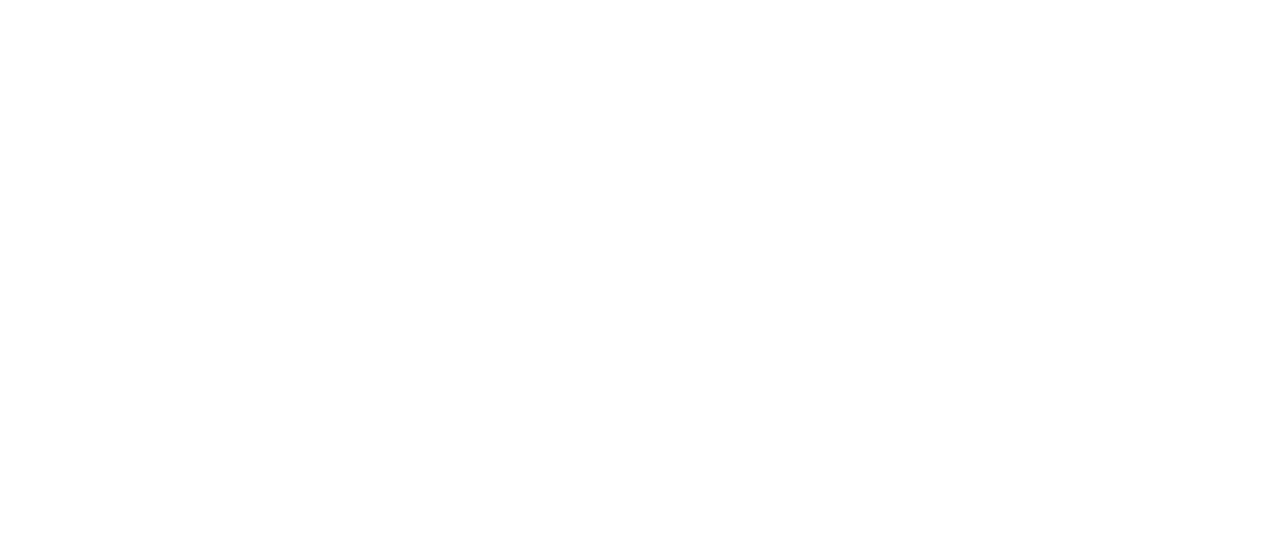
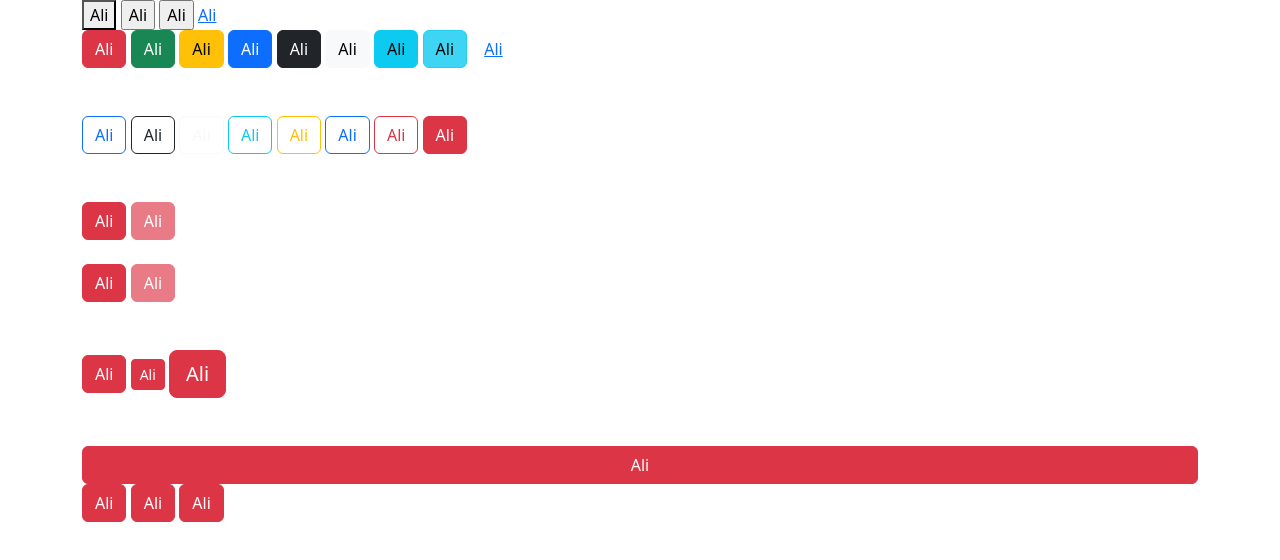
Before and after one commit to alibabaie/Learn-BootStrap5, a plain HTML site: page index.html in a window 1280 px wide. Drawn offline with Linux system fonts and the light colour scheme.

Commit message:
section3 session28

```diff
--- a/index.html
+++ b/index.html
@@ -10,12 +10,89 @@
     <!-- <link rel="stylesheet" href="./BootStrap/Css/bootstrap.rtl.min.css"> -->
     <!-- <link rel="stylesheet" href="https://cdn.jsdelivr.net/npm/bootstrap@5.3.3/dist/css/bootstrap.rtl.min.css" integrity="sha384-dpuaG1suU0eT09tx5plTaGMLBsfDLzUCCUXOY2j/LSvXYuG6Bqs43ALlhIqAJVRb" crossorigin="anonymous"> -->
     <link rel="stylesheet" href="./Css/style.css">
-    <title>Position 2</title>
+    <title>Buttons</title>
 </head>
 
 <body>
 
+<div class="container">
 
+    <button>Ali</button>
+    <input type="submit" value="Ali">
+    <input type="reset" value="Ali">
+    <a href="#">Ali</a>
+
+</div>
+
+<!-- ------------------------------- -->
+
+<div class="container">
+
+    <button class="btn btn-danger">Ali</button>
+    <input type="submit" value="Ali" class="btn btn-success">
+    <input type="reset" value="Ali" class="btn btn-warning">
+    <a href="#" class="btn btn-primary">Ali</a>
+    <a href="#" class="btn btn-dark">Ali</a>
+    <a href="#" class="btn btn-light">Ali</a>
+    <a href="#" class="btn btn-info">Ali</a>
+    <a href="#" class="btn btn-info active">Ali</a>
+    <a href="#" class="btn btn-link">Ali</a>
+
+</div>
+
+<!-- --------------------------------- -->
+
+
+<div class="container mt-5">
+
+    <a href="#" class="btn btn-outline-primary">Ali</a>
+    <a href="#" class="btn btn-outline-dark">Ali</a>
+    <a href="#" class="btn btn-outline-light">Ali</a>
+    <a href="#" class="btn btn-outline-info">Ali</a>
+    <!-- <a href="#" class="btn btn-outline-link">Ali</a> -->
+    <a href="#" class="btn btn-outline-warning">Ali</a>
+    <a href="#" class="btn btn-outline-primary">Ali</a>
+    <a href="#" class="btn btn-outline-danger">Ali</a>
+    <a href="#" class="btn btn-outline-danger active">Ali</a>
+
+</div>
+
+<!-- ------------------------------------ -->
+
+<div class="container mt-5">
+
+    <button class="btn btn-danger">Ali</button>
+    <button class="btn btn-danger" disabled>Ali</button>
+    <br>
+    <br>
+    <a href="#" class="btn btn-danger">Ali</a>
+    <!-- <a href="#" class="btn btn-danger" disabled>Ali</a> -->
+    <a href="#" class="btn btn-danger disabled">Ali</a>
+
+</div>
+
+<!-- ----------------------------------- -->
+
+<div class="container mt-5">
+
+    <a href="#" class="btn btn-danger">Ali</a>
+    <a href="#" class="btn btn-danger btn-sm">Ali</a>
+    <a href="#" class="btn btn-danger btn-lg">Ali</a>
+
+</div>
+
+<!-- ----------------------------------- -->
+
+<div class="container mt-5">
+
+<div class="d-grid gap-3 d-sm-block">
+    <a href="#" class="btn btn-danger w-100">Ali</a>
+    <a href="#" class="btn btn-danger">Ali</a>
+    <a href="#" class="btn btn-danger">Ali</a>
+    <a href="#" class="btn btn-danger">Ali</a>
+</div>
+
+</div>
 
 
 
```
Also changed, not shown: index1.html (deleted, +0 -53 lines), img/111.jpg (deleted).
